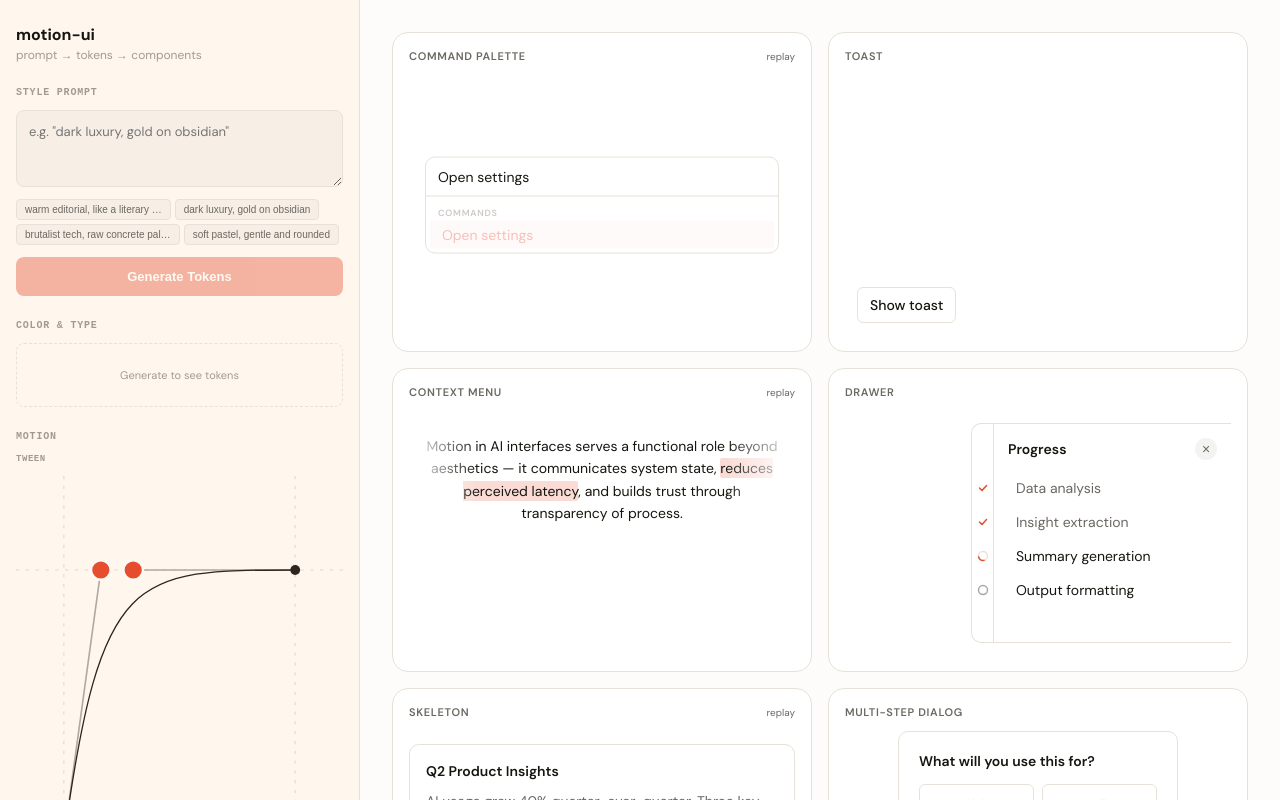
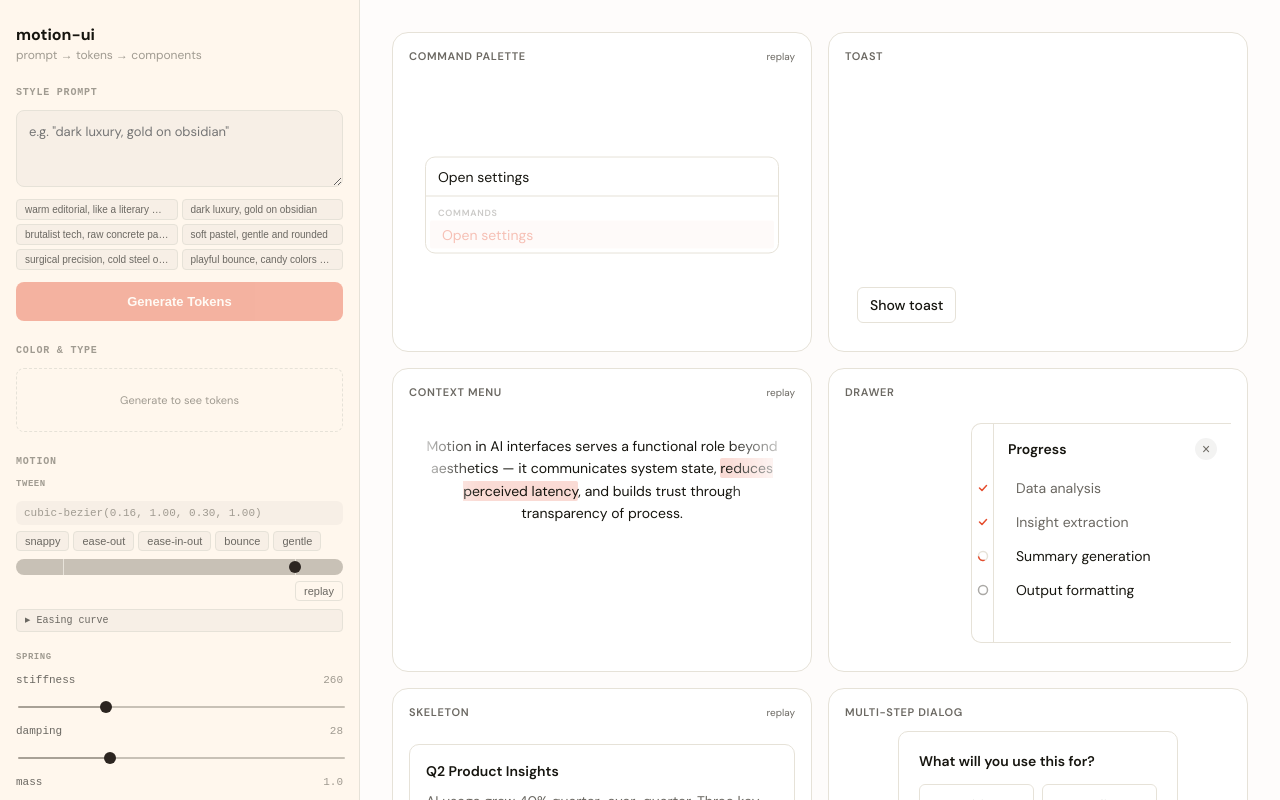
Before and after one commit to saippuakiv/style-in-motion, a Next.js app: page / in a window 1280 px wide. Built offline with nearby package versions, Linux system fonts and the light colour scheme.

Commit message:
update left panel

```diff
--- a/src/App.tsx
+++ b/src/App.tsx
@@ -1,6 +1,7 @@
 'use client';
 
 import { useState, useEffect, useCallback, useRef } from 'react';
+import { motion, useReducedMotion } from 'framer-motion';
 import {
   type DesignTokens,
   DEFAULTS,
@@ -38,7 +39,15 @@ const CELLS = [
   'Thinking Indicator',
 ] as const;
 
+/* Generate-button breathe constants — fixed chrome, never token-driven.
+   #d9d4c8 = --shell-disabled; #e2ddd1 is +8% HSL lightness (eye-set:
+   perceptible slow pulse against the static white label, never a flicker). */
+const BREATHE_BASE = '#d9d4c8';
+const BREATHE_LIGHT = '#e2ddd1';
+const SHELL_ACCENT = '#e54d2e'; // mirrors --shell-accent; hex needed for Framer Motion color interpolation
+
 export function App() {
+  const reduceMotion = useReducedMotion();
   const [tokens, setTokens] = useState<DesignTokens>(DEFAULTS);
   const [bezier, setBezier] = useState<Bezier>([0.16, 1, 0.3, 1]);
   const [spring, setSpring] = useState<SpringParams>({
@@ -269,8 +278,8 @@ export function App() {
           />
           <div
             style={{
-              display: 'flex',
-              flexWrap: 'wrap',
+              display: 'grid',
+              gridTemplateColumns: '1fr 1fr',
               gap: 'var(--space-1)',
             }}
           >
@@ -287,32 +296,87 @@ export function App() {
                   color: 'var(--shell-text-muted)',
                   cursor: 'pointer',
                   textAlign: 'left',
+                  overflow: 'hidden',
+                  textOverflow: 'ellipsis',
+                  whiteSpace: 'nowrap',
+                  minWidth: 0,
                 }}
               >
-                {s.length > 32 ? s.slice(0, 32) + '\u2026' : s}
+                {s}
               </button>
             ))}
           </div>
-          <button
+          {/* deliberate: generate button is fixed chrome, not a preview
+              component — breathe is a constant, style-independent affordance
+              and does NOT consume motion tokens. No new tokens exist
+              mid-generation (the model is still computing them), and the
+              control panel stays neutral so style signal is carried only by
+              the eight previews. */}
+          <motion.button
             onClick={generate}
             disabled={loading || !prompt.trim()}
+            animate={
+              loading
+                ? reduceMotion
+                  ? { backgroundColor: BREATHE_LIGHT }
+                  : {
+                      backgroundColor: [
+                        BREATHE_BASE,
+                        BREATHE_LIGHT,
+                        BREATHE_BASE,
+                      ],
+                    }
+                : { backgroundColor: SHELL_ACCENT }
+            }
+            transition={
+              loading && !reduceMotion
+                ? {
+                    duration: 1.4,
+                    ease: 'easeInOut',
+                    repeat: Infinity,
+                  }
+                : { duration: 0.3 }
+            }
             style={{
               width: '100%',
               padding: 'var(--space-3) 0',
               fontSize: 13,
               fontWeight: 600,
-              background: loading
-                ? 'var(--shell-disabled)'
-                : 'var(--shell-accent)',
+              backgroundColor: loading
+                ? BREATHE_BASE
+                : SHELL_ACCENT,
               color: 'var(--shell-accent-fg)',
               border: 'none',
               borderRadius: 'var(--shell-radius)',
               cursor: loading ? 'wait' : 'pointer',
               opacity: !prompt.trim() && !loading ? 0.4 : 1,
+              display: 'grid',
+              placeItems: 'center',
             }}
           >
-            {loading ? 'Generating\u2026' : 'Generate Tokens'}
-          </button>
+            {/* Label crossfade: both labels stacked in the same grid cell.
+                initial={false} ensures the animate value applies on mount
+                with no entry transition — so on first load only "Generate
+                Tokens" is visible (loading starts false). */}
+            <motion.span
+              key='idle'
+              initial={false}
+              animate={{ opacity: loading ? 0 : 1 }}
+              transition={{ duration: reduceMotion ? 0 : 0.2 }}
+              style={{ gridArea: '1/1' }}
+            >
+              Generate Tokens
+            </motion.span>
+            <motion.span
+              key='loading'
+              initial={false}
+              animate={{ opacity: loading ? 1 : 0 }}
+              transition={{ duration: reduceMotion ? 0 : 0.2 }}
+              style={{ gridArea: '1/1' }}
+            >
+              Generating{'\u2026'}
+            </motion.span>
+          </motion.button>
           {error && (
             <div style={{ fontSize: 11, color: 'var(--shell-error)' }}>
               {error}
--- a/src/app/api/generate/route.ts
+++ b/src/app/api/generate/route.ts
@@ -58,7 +58,7 @@ function clamp(v: number, lo: number, hi: number) {
    ──────────────────────────────────────────────────────────────────────── */
 
 // eslint-disable-next-line @typescript-eslint/no-explicit-any
-export function postProcess(raw: Record<string, any>): Record<string, unknown> {
+function postProcess(raw: Record<string, any>): Record<string, unknown> {
   // eslint-disable-next-line @typescript-eslint/no-explicit-any
   const t: Record<string, any> = { ...raw };
 
--- a/src/components/BezierEditor.tsx
+++ b/src/components/BezierEditor.tsx
@@ -8,9 +8,14 @@
    The SVG canvas maps x∈[0,1] to the full inner width (minus
    point-radius padding). The tween preview track below uses
    separate shared track geometry from trackGeometry.ts.
+
+   The curve graph defaults to COLLAPSED so the panel's spring
+   and expression sliders fit on the first screen. The value
+   readout and preset chips stay visible when collapsed.
    --------------------------------------------------------------- */
 
 import { useCallback, useRef, useState } from 'react';
+import { motion, AnimatePresence } from 'framer-motion';
 import { BALL_D, BALL_R, BALL_PAD, TRACK_H } from './trackGeometry';
 
 export type Bezier = [number, number, number, number];
@@ -18,6 +23,10 @@ export type Bezier = [number, number, number, number];
 export interface BezierEditorProps {
   value: Bezier;
   onChange: (value: Bezier) => void;
+  // future: header label is a prop so a skill-derived parameter-importance
+  // hint can populate it later (primary/secondary). Neutral default until
+  // that field exists.
+  label?: string;
 }
 
 /* ── SVG canvas coordinate system ──
@@ -59,10 +68,15 @@ const PRESETS: Record<string, Bezier> = {
   gentle: [0.4, 0, 0.2, 1],
 };
 
-export function BezierEditor({ value, onChange }: BezierEditorProps) {
+export function BezierEditor({
+  value,
+  onChange,
+  label = 'Easing curve',
+}: BezierEditorProps) {
   const svgRef = useRef<SVGSVGElement>(null);
   const dragging = useRef<number | null>(null);
   const [replayKey, setReplayKey] = useState(0);
+  const [expanded, setExpanded] = useState(false);
 
   const p1 = toSvg(value[0], value[1]);
   const p2 = toSvg(value[2], value[3]);
@@ -107,12 +121,168 @@ export function BezierEditor({ value, onChange }: BezierEditorProps) {
 
   return (
     <div>
+      {/* Value display — always visible */}
+      <div
+        style={{
+          padding: '6px 8px',
+          background: 'var(--shell-surface)',
+          borderRadius: 6,
+          fontFamily: 'var(--shell-font-mono)',
+          fontSize: 11,
+          color: 'var(--shell-text-dim)',
+          wordBreak: 'break-all',
+        }}
+      >
+        {bezierStr}
+      </div>
+
+      {/* Presets — always visible */}
+      <div style={{ display: 'flex', flexWrap: 'wrap', gap: 4, marginTop: 6 }}>
+        {Object.entries(PRESETS).map(([name, val]) => (
+          <button
+            key={name}
+            onClick={() => onChange(val)}
+            style={{
+              padding: '3px 8px',
+              fontSize: 11,
+              background: 'var(--shell-surface)',
+              border: '1px solid var(--shell-border)',
+              borderRadius: 'var(--shell-radius-sm)',
+              color: 'var(--shell-text-muted)',
+              cursor: 'pointer',
+            }}
+          >
+            {name}
+          </button>
+        ))}
+      </div>
+
+      {/* Tween preview track — always visible */}
+      <div
+        style={{
+          height: TRACK_H,
+          position: 'relative',
+          background: 'var(--shell-track)',
+          borderRadius: TRACK_H / 2,
+          cursor: 'pointer',
+          marginTop: 8,
+        }}
+        onClick={() => setReplayKey((k) => k + 1)}
+      >
+        <div
+          style={{
+            position: 'absolute',
+            left: `calc(${TWEEN_0_PCT}% - 0.5px)`,
+            top: 0,
+            width: 1,
+            height: TRACK_H,
+            background: 'var(--shell-grid)',
+          }}
+        />
+        <div
+          style={{
+            position: 'absolute',
+            left: `calc(${TWEEN_1_PCT}% - 0.5px)`,
+            top: 0,
+            width: 1,
+            height: TRACK_H,
+            background: 'var(--shell-grid)',
+          }}
+        />
+        <div
+          key={`${bezierStr}-${replayKey}`}
+          style={{
+            position: 'absolute',
+            top: BALL_PAD,
+            left: `calc(${TWEEN_0_PCT}% - ${BALL_R}px)`,
+            width: BALL_D,
+            height: BALL_D,
+            borderRadius: '50%',
+            background: 'var(--shell-ink)',
+            animation: `ballSlide 2s ${bezierStr} forwards`,
+          }}
+        />
+      </div>
+      <style>{`@keyframes ballSlide {
+        from { left: calc(${TWEEN_0_PCT}% - ${BALL_R}px); }
+        to   { left: calc(${TWEEN_1_PCT}% - ${BALL_R}px); }
+      }`}</style>
+
+      {/* Replay — always visible */}
+      <div
+        style={{
+          display: 'flex',
+          justifyContent: 'flex-end',
+          marginTop: 6,
+        }}
+      >
+        <button
+          onClick={() => setReplayKey((k) => k + 1)}
+          style={{
+            padding: '3px 8px',
+            fontSize: 11,
+            background: 'none',
+            border: '1px solid var(--shell-border)',
+            borderRadius: 'var(--shell-radius-sm)',
+            color: 'var(--shell-text-muted)',
+            cursor: 'pointer',
+          }}
+        >
+          replay
+        </button>
+      </div>
+
+      {/* Expand/collapse toggle for the curve graph */}
+      <button
+        onClick={() => setExpanded((v) => !v)}
+        style={{
+          display: 'flex',
+          alignItems: 'center',
+          gap: 6,
+          width: '100%',
+          padding: '5px 8px',
+          marginTop: 8,
+          background: 'var(--shell-surface)',
+          border: '1px solid var(--shell-border)',
+          borderRadius: 'var(--shell-radius-sm)',
+          cursor: 'pointer',
+          fontSize: 10,
+          fontWeight: 500,
+          color: 'var(--shell-text-muted)',
+          fontFamily: 'var(--shell-font-mono)',
+        }}
+      >
+        <span
+          style={{
+            display: 'inline-block',
+            fontSize: 7,
+            lineHeight: 1,
+            transition: 'transform 0.2s ease',
+            transform: expanded ? 'rotate(90deg)' : 'rotate(0deg)',
+          }}
+        >
+          ▶
+        </span>
+        {label}
+      </button>
+
+      {/* Curve graph — collapsed by default to reclaim vertical space */}
+      <AnimatePresence initial={false}>
+        {expanded && (
+          <motion.div
+            initial={{ height: 0, opacity: 0 }}
+            animate={{ height: 'auto', opacity: 1 }}
+            exit={{ height: 0, opacity: 0 }}
+            transition={{ duration: 0.25, ease: 'easeInOut' }}
+            style={{ overflow: 'hidden' }}
+          >
             <svg
               ref={svgRef}
               viewBox={`0 0 ${W} ${CANVAS_H}`}
               width='100%'
               style={{
                 display: 'block',
+                marginTop: 6,
                 cursor: dragging.current !== null ? 'grabbing' : 'default',
               }}
               onPointerMove={onPointerMove}
@@ -187,8 +357,18 @@ export function BezierEditor({ value, onChange }: BezierEditorProps) {
                   strokeWidth={0.8}
                 />
 
-          <circle cx={start[0]} cy={start[1]} r={3} fill='var(--shell-ink)' />
-          <circle cx={end[0]} cy={end[1]} r={3} fill='var(--shell-ink)' />
+                <circle
+                  cx={start[0]}
+                  cy={start[1]}
+                  r={3}
+                  fill='var(--shell-ink)'
+                />
+                <circle
+                  cx={end[0]}
+                  cy={end[1]}
+                  r={3}
+                  fill='var(--shell-ink)'
+                />
               </g>
 
               {/* Draggable control points */}
@@ -213,118 +393,9 @@ export function BezierEditor({ value, onChange }: BezierEditorProps) {
                 onPointerDown={onPointerDown(1)}
               />
             </svg>
-
-      {/* Replay */}
-      <div
-        style={{
-          display: 'flex',
-          justifyContent: 'flex-end',
-          marginTop: 8,
-          marginBottom: 10,
-        }}
-      >
-        <button
-          onClick={() => setReplayKey((k) => k + 1)}
-          style={{
-            padding: '3px 8px',
-            fontSize: 11,
-            background: 'none',
-            border: '1px solid var(--shell-border)',
-            borderRadius: 'var(--shell-radius-sm)',
-            color: 'var(--shell-text-muted)',
-            cursor: 'pointer',
-          }}
-        >
-          replay
-        </button>
-      </div>
-
-      {/* Tween preview track */}
-      <div
-        style={{
-          height: TRACK_H,
-          position: 'relative',
-          background: 'var(--shell-track)',
-          borderRadius: TRACK_H / 2,
-          cursor: 'pointer',
-        }}
-        onClick={() => setReplayKey((k) => k + 1)}
-      >
-        <div
-          style={{
-            position: 'absolute',
-            left: `calc(${TWEEN_0_PCT}% - 0.5px)`,
-            top: 0,
-            width: 1,
-            height: TRACK_H,
-            background: 'var(--shell-grid)',
-          }}
-        />
-        <div
-          style={{
-            position: 'absolute',
-            left: `calc(${TWEEN_1_PCT}% - 0.5px)`,
-            top: 0,
-            width: 1,
-            height: TRACK_H,
-            background: 'var(--shell-grid)',
-          }}
-        />
-        <div
-          key={`${bezierStr}-${replayKey}`}
-          style={{
-            position: 'absolute',
-            top: BALL_PAD,
-            left: `calc(${TWEEN_0_PCT}% - ${BALL_R}px)`,
-            width: BALL_D,
-            height: BALL_D,
-            borderRadius: '50%',
-            background: 'var(--shell-ink)',
-            animation: `ballSlide 2s ${bezierStr} forwards`,
-          }}
-        />
-      </div>
-      <style>{`@keyframes ballSlide {
-        from { left: calc(${TWEEN_0_PCT}% - ${BALL_R}px); }
-        to   { left: calc(${TWEEN_1_PCT}% - ${BALL_R}px); }
-      }`}</style>
-
-      {/* Value display */}
-      <div
-        style={{
-          marginTop: 8,
-          padding: '6px 8px',
-          background: 'var(--shell-surface)',
-          borderRadius: 6,
-          fontFamily: 'var(--shell-font-mono)',
-          fontSize: 11,
-          color: 'var(--shell-text-dim)',
-          wordBreak: 'break-all',
-        }}
-      >
-        {bezierStr}
-      </div>
-
-      {/* Presets */}
-      <div style={{ display: 'flex', flexWrap: 'wrap', gap: 4, marginTop: 8 }}>
-        {Object.entries(PRESETS).map(([name, val]) => (
-          <button
-            key={name}
-            onClick={() => onChange(val)}
-            style={{
-              padding: '3px 8px',
-              fontSize: 11,
-              background: 'var(--shell-surface)',
-              border: '1px solid var(--shell-border)',
-              borderRadius: 'var(--shell-radius-sm)',
-              color: 'var(--shell-text-muted)',
-              cursor: 'pointer',
-            }}
-          >
-            {name}
-          </button>
-        ))}
-      </div>
+          </motion.div>
+        )}
+      </AnimatePresence>
     </div>
   );
 }
--- a/src/components/SpringEditor.tsx
+++ b/src/components/SpringEditor.tsx
@@ -113,31 +113,6 @@ export function SpringEditor({ value, onChange }: SpringEditorProps) {
         />
       </div>
 
-      {/* Replay */}
-      <div
-        style={{
-          display: 'flex',
-          justifyContent: 'flex-end',
-          marginTop: 10,
-          marginBottom: 10,
-        }}
-      >
-        <button
-          onClick={() => setReplayKey((k) => k + 1)}
-          style={{
-            padding: '3px 8px',
-            fontSize: 11,
-            background: 'none',
-            border: '1px solid var(--shell-border)',
-            borderRadius: 'var(--shell-radius-sm)',
-            color: 'var(--shell-text-muted)',
-            cursor: 'pointer',
-          }}
-        >
-          replay
-        </button>
-      </div>
-
       {/* Spring preview track */}
       <div
         style={{
@@ -146,6 +121,7 @@ export function SpringEditor({ value, onChange }: SpringEditorProps) {
           background: 'var(--shell-track)',
           borderRadius: TRACK_H / 2,
           cursor: 'pointer',
+          marginTop: 8,
         }}
         onClick={() => setReplayKey((k) => k + 1)}
       >
@@ -175,6 +151,30 @@ export function SpringEditor({ value, onChange }: SpringEditorProps) {
           damping={value.damping}
           mass={value.mass}
         />
+      </div>
+
+      {/* Replay — below track, right-aligned (matches TWEEN layout) */}
+      <div
+        style={{
+          display: 'flex',
+          justifyContent: 'flex-end',
+          marginTop: 6,
+        }}
+      >
+        <button
+          onClick={() => setReplayKey((k) => k + 1)}
+          style={{
+            padding: '3px 8px',
+            fontSize: 11,
+            background: 'none',
+            border: '1px solid var(--shell-border)',
+            borderRadius: 'var(--shell-radius-sm)',
+            color: 'var(--shell-text-muted)',
+            cursor: 'pointer',
+          }}
+        >
+          replay
+        </button>
       </div>
     </div>
   );
--- a/src/lib/api.ts
+++ b/src/lib/api.ts
@@ -76,6 +76,8 @@ export const SUGGESTIONS = [
   'dark luxury, gold on obsidian',
   'brutalist tech, raw concrete palette',
   'soft pastel, gentle and rounded',
+  'surgical precision, cold steel on white',
+  'playful bounce, candy colors and rubber',
 ];
 
 /* Only CSS-string tokens — spring params are handled separately. */
```
Lines whose indentation alone changed are shown as unchanged.
